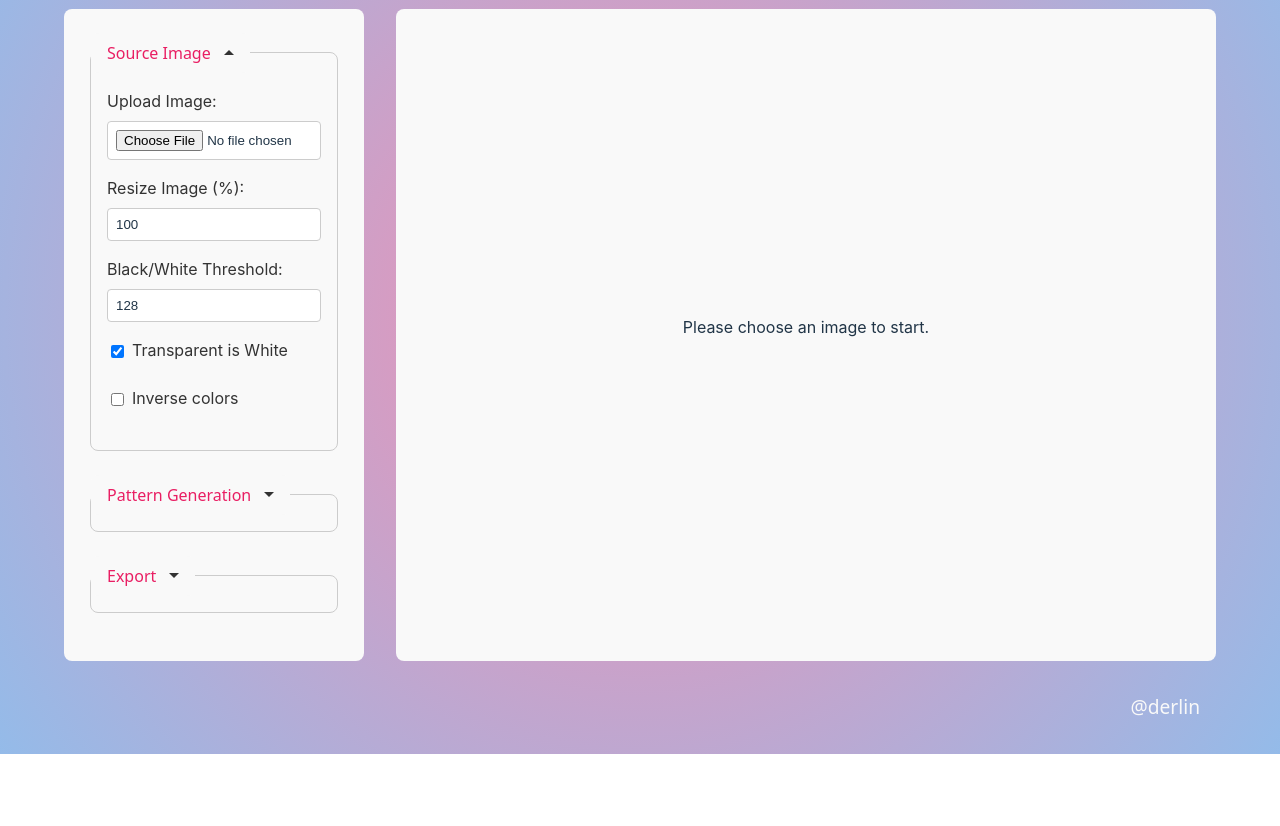
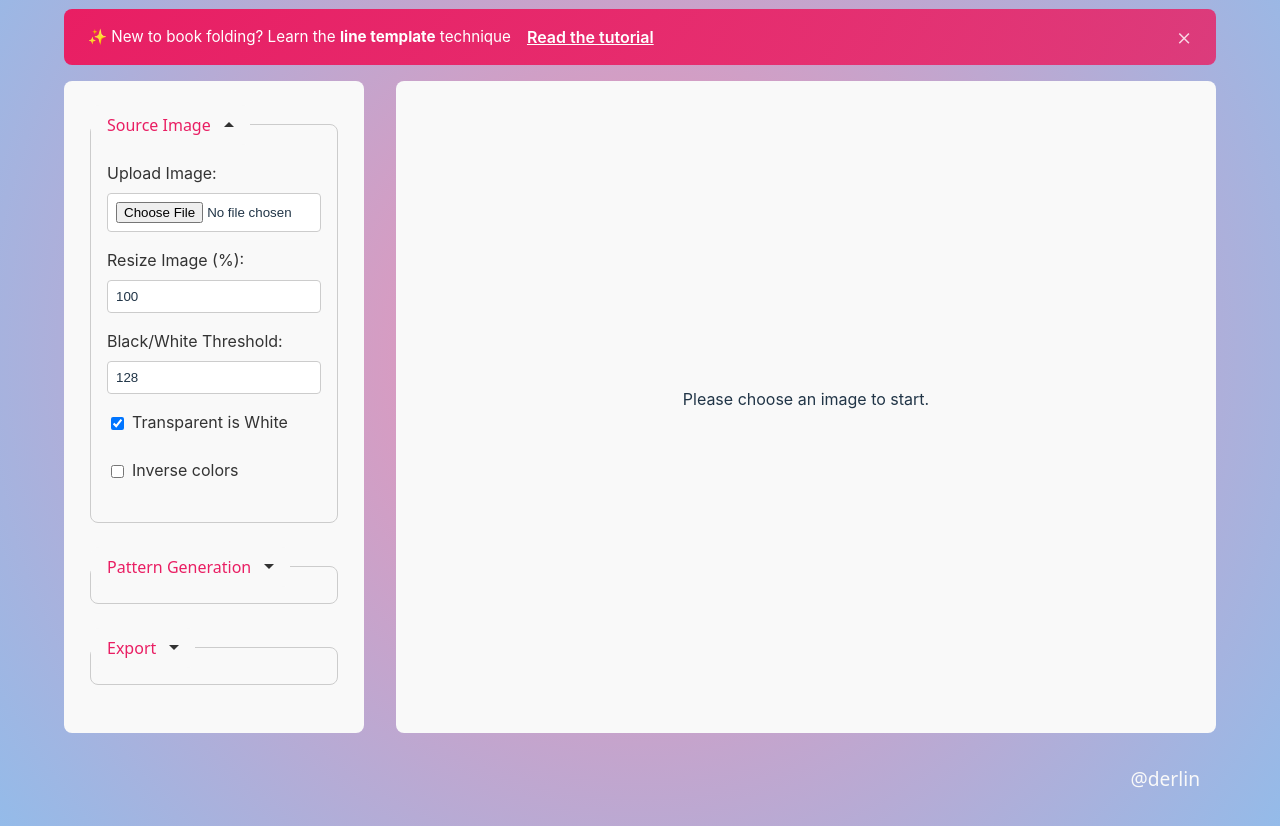
Before and after one commit to derlin/book-folding-pattern-generator, a website built with Vite: page index.html in a window 1280 px wide. Shown: the part 114-940 px from the top of the page. Before the commit the page ends 868 px from the top, so only its background shows below. Built offline with nearby package versions, Linux system fonts and the light colour scheme; files whose address does not match are found by name.

Commit message:
feat: add banner for the tutorial

```diff
--- a/index.html
+++ b/index.html
@@ -24,7 +24,24 @@
   </head>
   <body>
     <div id="app">
-      <h1>Book Folding Pattern Generator</h1>
+      <div class="header">
+        <h1>Book Folding Pattern Generator</h1>
+      </div>
+      <div id="tutorial-banner" class="banner">
+        <div class="banner-content">
+          <span class="banner-text"
+            >✨ New to book folding? Learn the <strong>line template</strong> technique</span
+          >
+          <a
+            href="https://blog.derlin.ch/book-folding-tutorial/"
+            target="_blank"
+            rel="noopener noreferrer"
+            class="banner-link"
+            >Read the tutorial</a
+          >
+        </div>
+        <button class="banner-close" aria-label="Close tutorial banner">&times;</button>
+      </div>
       <main>
         <div class="controls">
           <form id="controls-form">
--- a/src/main.ts
+++ b/src/main.ts
@@ -19,6 +19,30 @@ class App {
 
   init() {
     console.log('App initialized');
+    this.initTutorialBanner();
+  }
+
+  private initTutorialBanner() {
+    const banner = document.getElementById('tutorial-banner');
+    const closeBtn = document.querySelector('.banner-close') as HTMLButtonElement;
+
+    if (!banner || !closeBtn) return;
+
+    // Check if user has dismissed the banner before
+    const isDismissed = localStorage.getItem('tutorial-banner-dismissed') === 'true';
+
+    if (isDismissed) {
+      banner.classList.add('hidden');
+    } else {
+      // Show banner by default
+      banner.classList.remove('hidden');
+    }
+
+    // Handle close button click
+    closeBtn.addEventListener('click', () => {
+      banner.classList.add('hidden');
+      localStorage.setItem('tutorial-banner-dismissed', 'true');
+    });
   }
 }
 
--- a/src/style.css
+++ b/src/style.css
@@ -376,3 +376,101 @@ button:focus-visible {
   display: none;
   margin: 10px auto;
 }
+
+.banner {
+  background: linear-gradient(135deg, var(--text-color-secondary), rgba(233, 30, 99, 0.8));
+  color: white;
+  padding: 1rem 1.5rem;
+  border-radius: 8px;
+  display: flex;
+  justify-content: space-between;
+  align-items: center;
+  gap: 1rem;
+  margin-bottom: 1rem;
+  animation: slideDown 0.3s ease-out;
+}
+
+.banner.hidden {
+  display: none;
+}
+
+@keyframes slideDown {
+  from {
+    opacity: 0;
+    transform: translateY(-10px);
+  }
+  to {
+    opacity: 1;
+    transform: translateY(0);
+  }
+}
+
+.banner-content {
+  display: flex;
+  align-items: center;
+  gap: 1rem;
+  flex: 1;
+}
+
+.banner-text {
+  font-size: 0.95rem;
+  line-height: 1.4;
+}
+
+.banner-link {
+  color: white;
+  text-decoration: underline;
+  font-weight: 600;
+  white-space: nowrap;
+  cursor: pointer;
+}
+
+.banner-link:hover {
+  opacity: 0.9;
+}
+
+.banner-close {
+  background: none;
+  border: none;
+  color: white;
+  font-size: 1.5rem;
+  cursor: pointer;
+  padding: 0;
+  width: auto;
+  min-width: auto;
+  font-weight: 300;
+  line-height: 1;
+  opacity: 0.8;
+  transition: opacity 0.2s;
+}
+
+.banner-close:hover {
+  opacity: 1;
+}
+
+@media (max-width: 750px) {
+  .banner {
+    position: relative;
+    padding-right: 3rem;
+  }
+
+  .banner-content {
+    flex-direction: column;
+    width: 100%;
+    gap: 0.5rem;
+  }
+
+  .banner-text {
+    font-size: 0.9rem;
+  }
+
+  .banner-link {
+    white-space: normal;
+  }
+
+  .banner-close {
+    position: absolute;
+    top: 0.5rem;
+    right: 1rem;
+  }
+}
```
